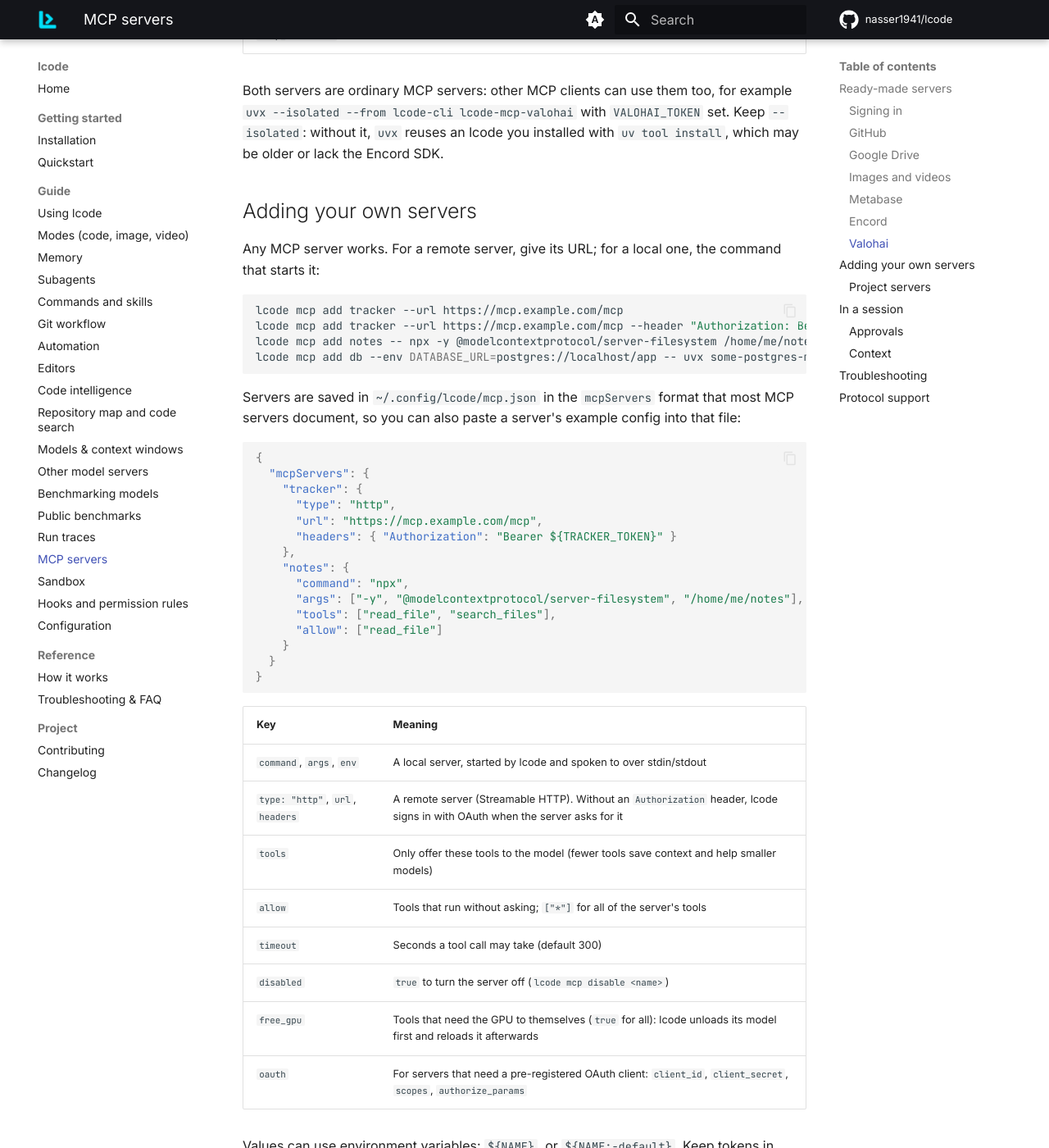
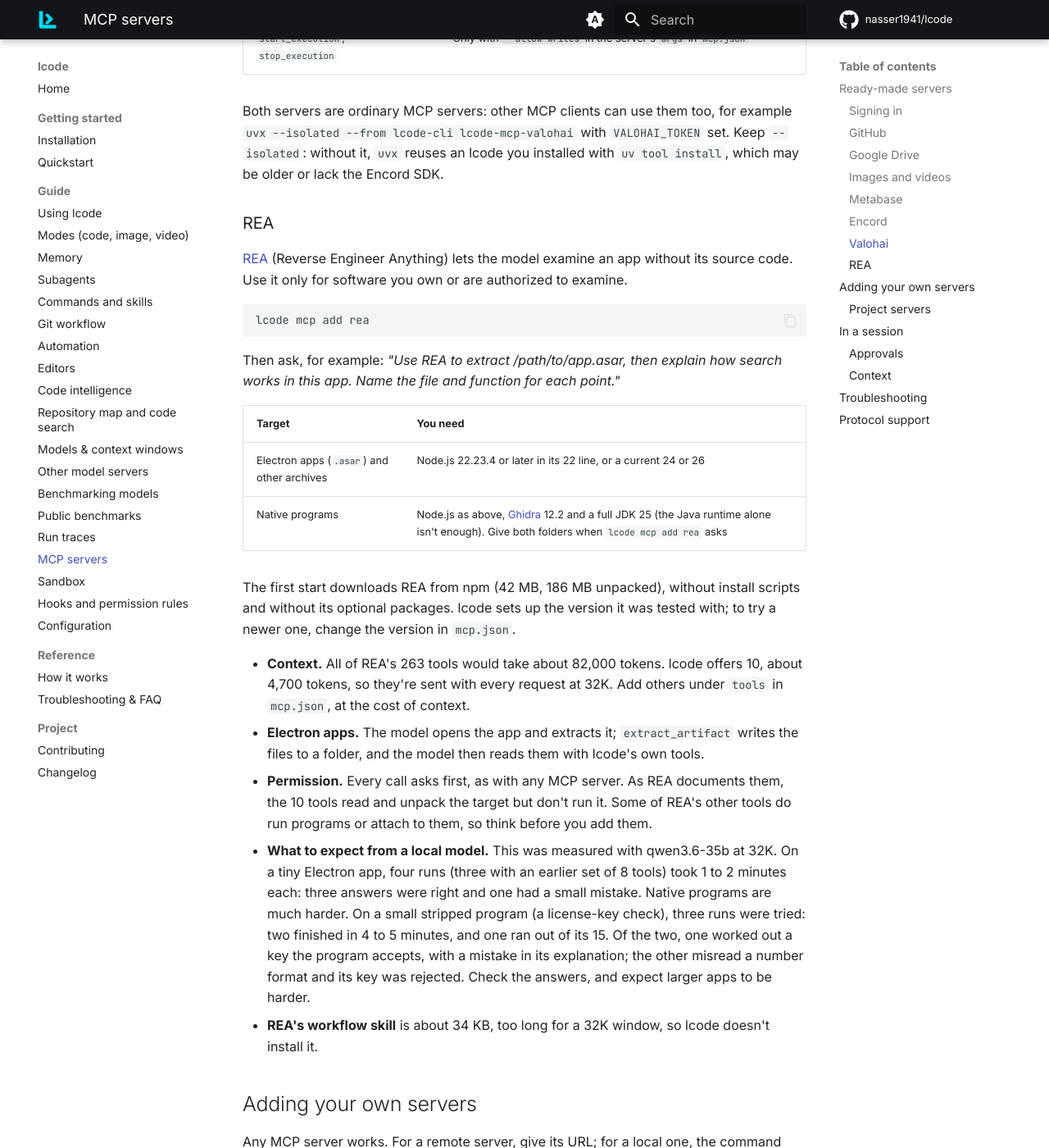
Before and after one commit to nasser1941/lcode, an MkDocs documentation site: the page built from docs/mcp.md, in a window 1280 px wide and 1400 px high, scrolled down 4369 px. Shown: the whole window at 82% size. Built offline with MkDocs 1.6.1 and Material for MkDocs 9.7.7, drawn with Linux system fonts in a browser that asks for light colours; comment, search, counter and statistics services are not loaded; some of the changed text lies outside the part shown.

Commit message:
Add REA to the MCP catalog (#257) (#275)
lcode mcp add rea sets up REA, which unpacks Electron apps and archives and
decompiles native programs through Ghidra. The entry offers 10 of its 263
tools (about 4.7K tokens), all static, from a pinned version without npm
install scripts or optional packages.

Co-authored-by: Naser Derakhshan <9349840+nasser1941@users.noreply.github.com>
Co-authored-by: Claude Opus 5.5 <noreply@anthropic.com>

````diff
--- a/docs/mcp.md
+++ b/docs/mcp.md
@@ -37,6 +37,7 @@ and find the code for the top one."*
 | `metabase` | Explore your data and ask questions through Metabase's semantic layer | Metabase 60 or later with MCP on ([below](#metabase)) |
 | `encord` | Projects, datasets, ontologies, labeling progress, tasks and labels, read-only | `uvx`, an SSH key registered in Encord ([below](#encord)) |
 | `valohai` | ML executions with their logs, metrics and outputs, and pipelines, read-only | `uvx`, a Valohai API token ([below](#valohai)) |
+| `rea` | Reverse engineering: unpack Electron apps and archives, decompile native programs | `npx` (a recent Node.js); Ghidra and a JDK for native programs ([below](#rea)) |
 
 `npx` comes with [Node.js](https://nodejs.org) (18 or newer) and `uvx` with
 [uv](https://docs.astral.sh/uv/getting-started/installation/). `lcode mcp catalog` shows what's missing
@@ -139,6 +140,41 @@ address of a self-hosted installation if you use one; `lcode mcp add valohai` as
 Both servers are ordinary MCP servers: other MCP clients can use them too, for example
 `uvx --isolated --from lcode-cli lcode-mcp-valohai` with `VALOHAI_TOKEN` set. Keep `--isolated`: without it,
 `uvx` reuses an lcode you installed with `uv tool install`, which may be older or lack the Encord SDK.
+
+### REA
+
+[REA](https://github.com/morluto/rea) (Reverse Engineer Anything) lets the model examine an app without its
+source code. Use it only for software you own or are authorized to examine.
+
+```bash
+lcode mcp add rea
+```
+
+Then ask, for example: *"Use REA to extract /path/to/app.asar, then explain how search works in this app.
+Name the file and function for each point."*
+
+| Target | You need |
+|---|---|
+| Electron apps (`.asar`) and other archives | Node.js 22.23.4 or later in its 22 line, or a current 24 or 26 |
+| Native programs | Node.js as above, [Ghidra](https://github.com/NationalSecurityAgency/ghidra/releases) 12.2 and a full JDK 25 (the Java runtime alone isn't enough). Give both folders when `lcode mcp add rea` asks |
+
+The first start downloads REA from npm (42 MB, 186 MB unpacked), without install scripts and without its
+optional packages. lcode sets up the version it was tested with; to try a newer one, change the version in
+`mcp.json`.
+
+- **Context.** All of REA's 263 tools would take about 82,000 tokens. lcode offers 10, about 4,700 tokens, so
+  they're sent with every request at 32K. Add others under `tools` in `mcp.json`, at the cost of context.
+- **Electron apps.** The model opens the app and extracts it; `extract_artifact` writes the files to a folder,
+  and the model then reads them with lcode's own tools.
+- **Permission.** Every call asks first, as with any MCP server. As REA documents them, the 10 tools read and unpack the target but
+  don't run it. Some of REA's other tools do run programs or attach to them, so think before you add them.
+- **What to expect from a local model.** This was measured with qwen3.6-35b at 32K. On a tiny Electron app, four
+  runs (three with an earlier set of 8 tools) took 1 to 2 minutes each: three answers were right and one had a small
+  mistake. Native programs are much harder. On a small stripped program (a license-key check), three runs were tried: two finished in
+  4 to 5 minutes, and one ran out of its 15. Of the two, one worked out a key the program accepts, with a mistake in
+  its explanation; the other misread a number format and its key was rejected. Check the answers, and
+  expect larger apps to be harder.
+- **REA's workflow skill** is about 34 KB, too long for a 32K window, so lcode doesn't install it.
 
 ## Adding your own servers
 
````
Also changed, not shown: CHANGELOG.md (+3 -0 lines), src/lcode/mcp/catalog.toml (+40 -1 lines), 1 other file.
